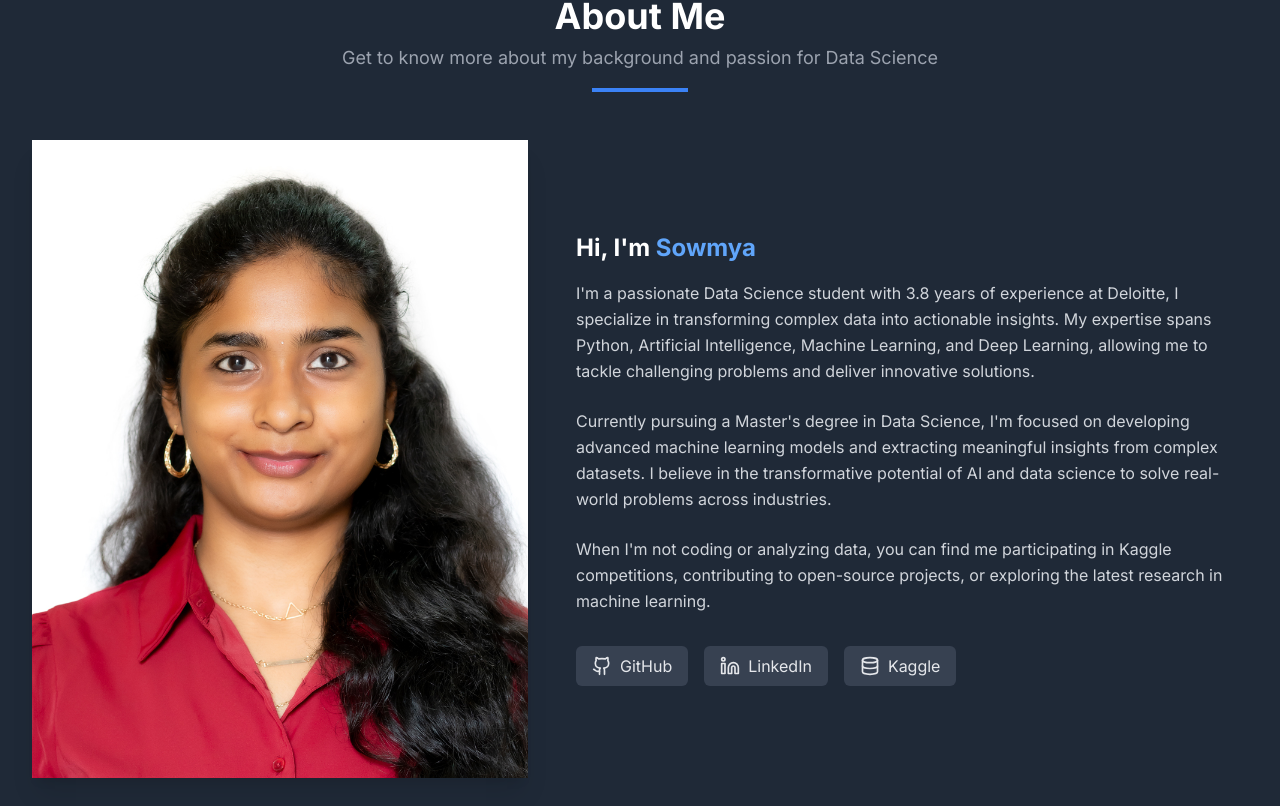
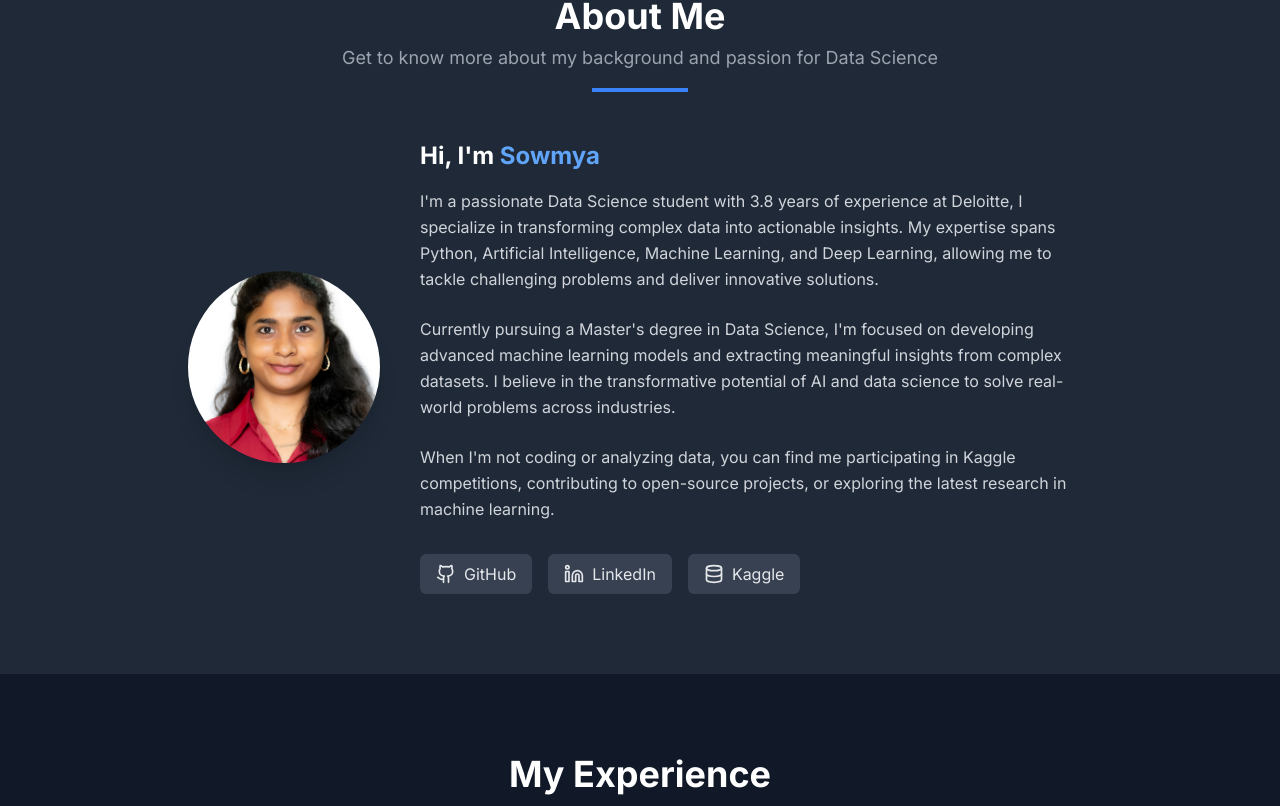
Before and after one commit to sowmya1907/Portfolio-Website, a React (Vite) app: page / in a window 1280 px wide. Shown: the part 884-1690 px from the top of the page. Built offline with nearby package versions, Linux system fonts and the light colour scheme.

Commit message:
Updated HTML content

```diff
--- a/src/pages/About.tsx
+++ b/src/pages/About.tsx
@@ -11,8 +11,8 @@ const About: React.FC = () => {
           subtitle="Get to know more about my background and passion for Data Science"
         />
 
-        <div className="flex flex-col md:flex-row items-center justify-center gap-12">
-          <div className="w-auto h-auto shadow-xl">
+        <div className="flex flex-col md:flex-row items-center justify-center gap-10">
+          <div className="w-48 h-48 rounded-full overflow-hidden shadow-xl">
             <img
               src="/Sowmya Headshot.jpg"
               alt="Sowmya's Headshot"
```
